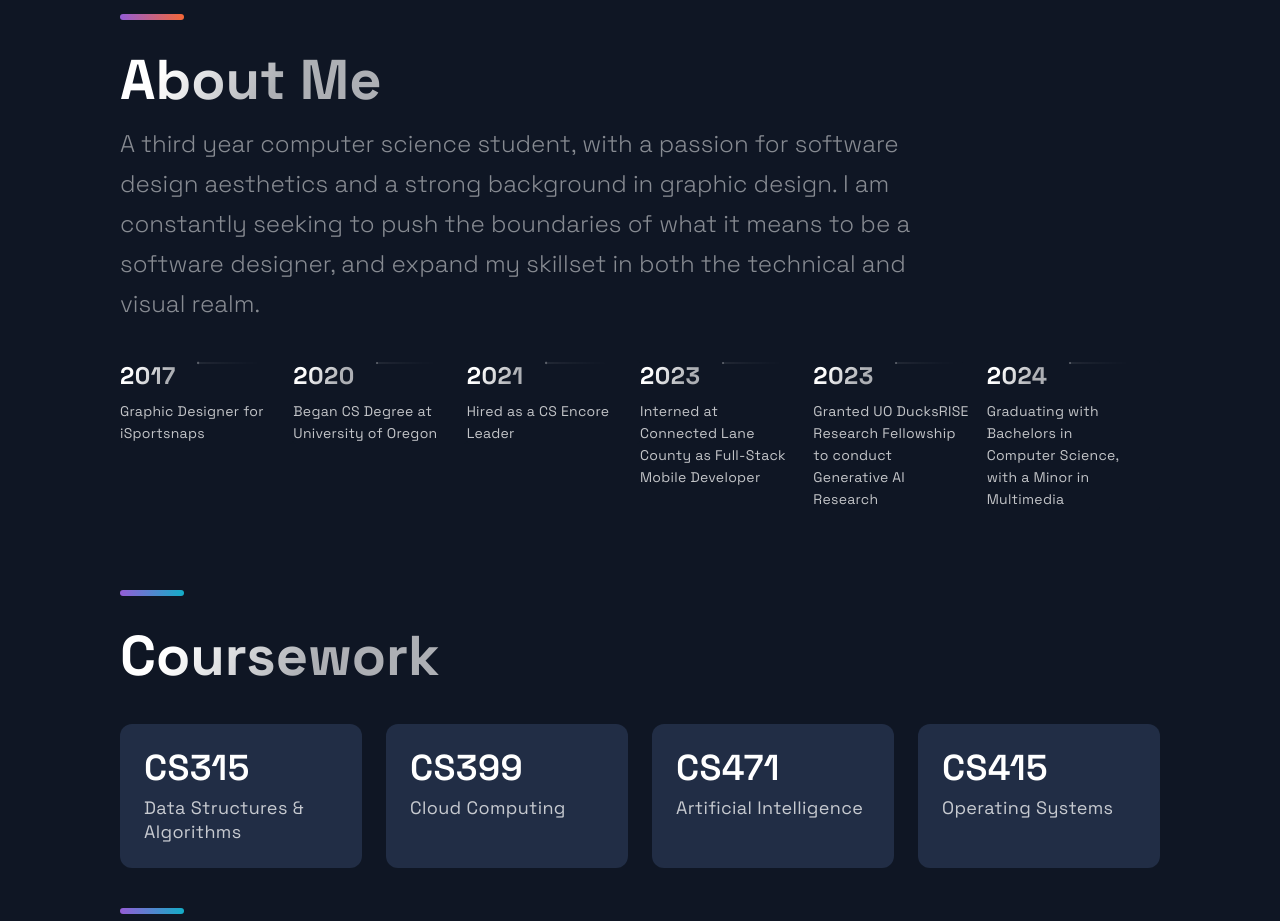
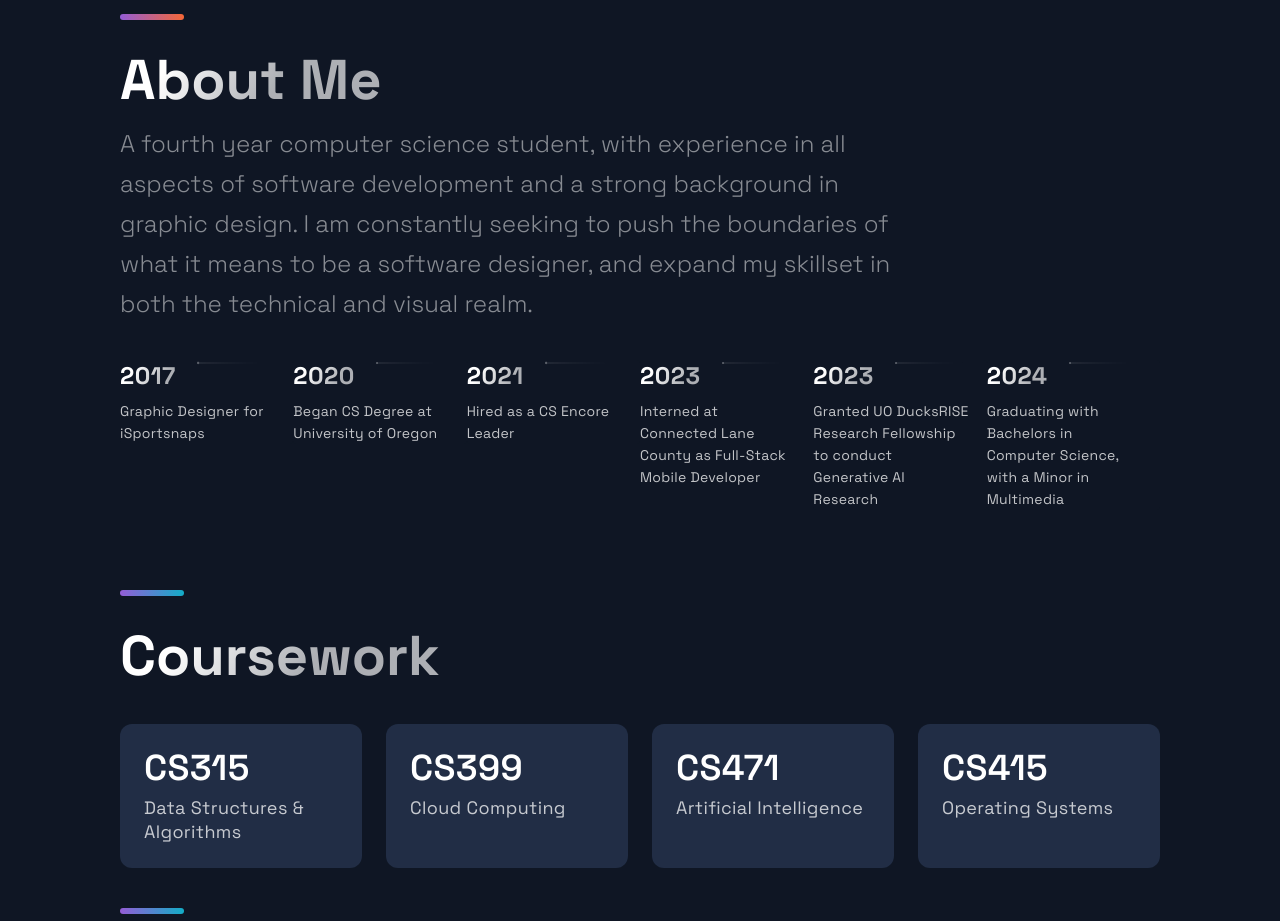
Before and after one commit to joserenter1a/portfolio, a Next.js app: page / in a window 1280 px wide. Shown: the part 2920-3841 px from the top of the page. Built offline with nearby package versions, Linux system fonts and the light colour scheme.

Commit message:
Update TimeLine.js

```diff
--- a/src/components/TimeLine/TimeLine.js
+++ b/src/components/TimeLine/TimeLine.js
@@ -46,7 +46,7 @@ const Timeline = () => {
     <Section id="about">
       <SectionTitle>About Me</SectionTitle>
       <SectionText>
-      A third year computer science student, with a passion for software design aesthetics and a strong background in graphic design. I am constantly seeking to push the boundaries of what it means to be a software designer, and expand my skillset in both the technical and visual realm.
+      A fourth year computer science student, with experience in all aspects of software development and a strong background in graphic design. I am constantly seeking to push the boundaries of what it means to be a software designer, and expand my skillset in both the technical and visual realm.
       </SectionText>
       <CarouselContainer ref={carouselRef} onScroll={handleScroll}>
         <>
```
